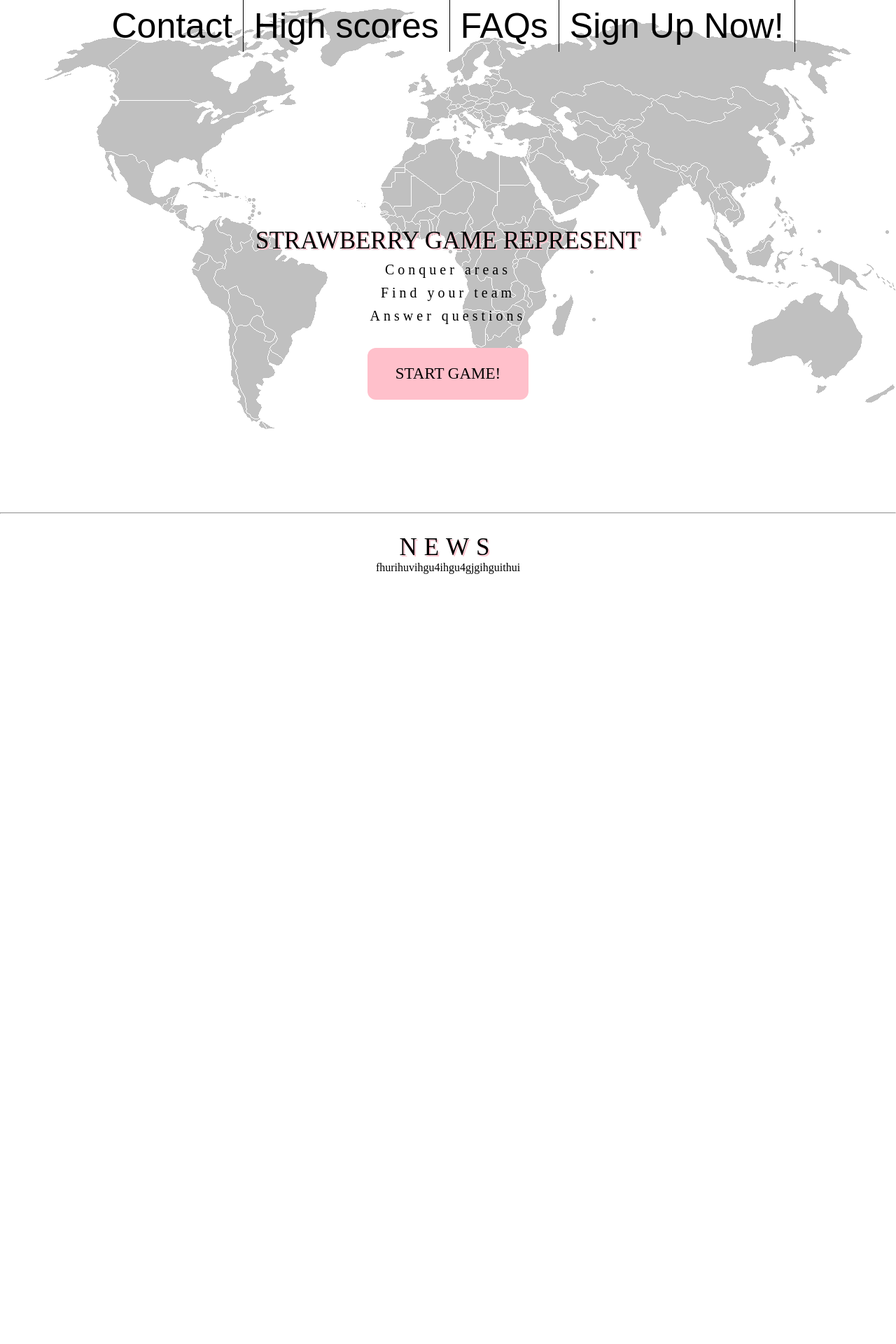
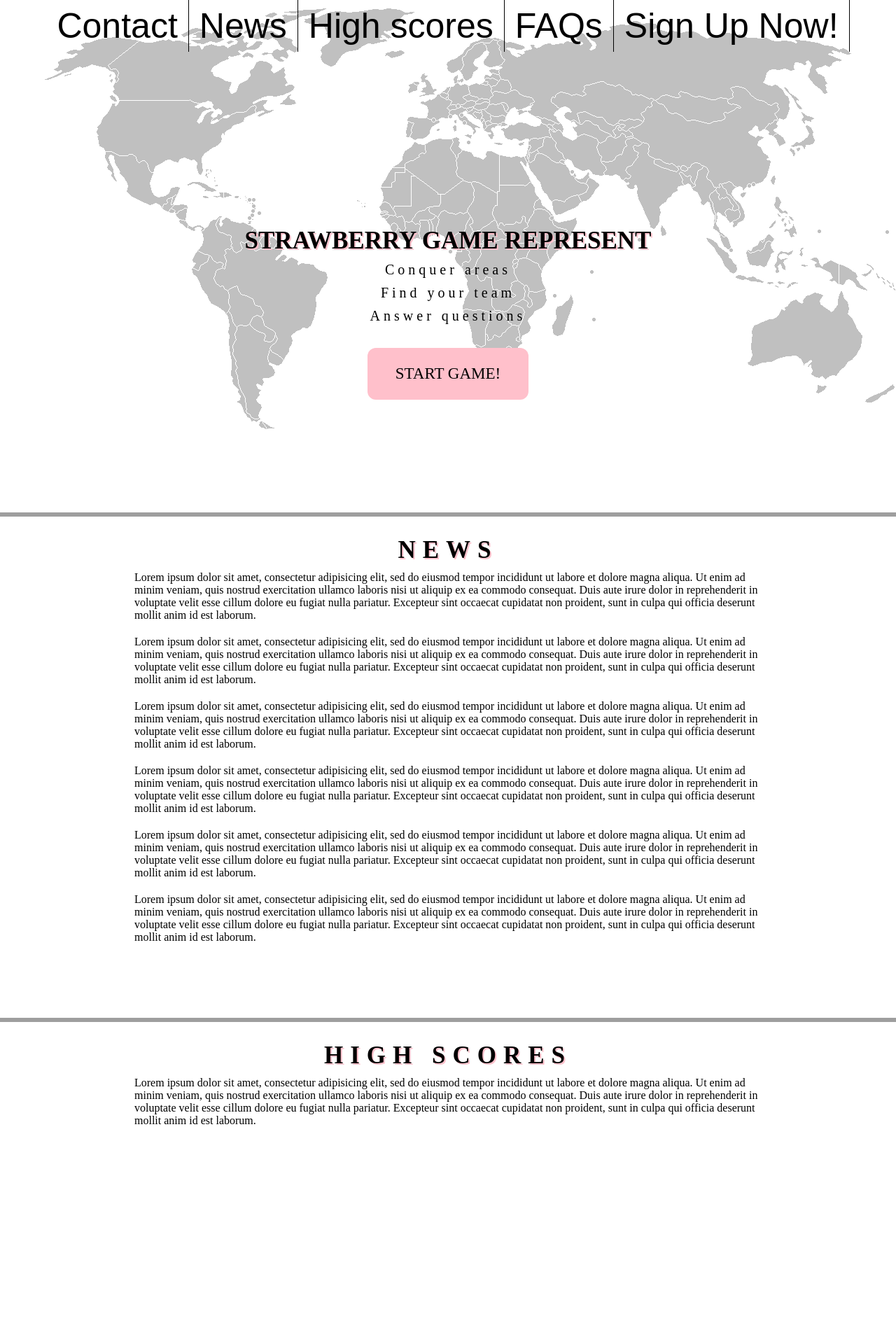
Before and after one commit to Elingustafsson/strawberry, a PHP site: template pages/frontpage.html in a window 1280 px wide. Shown: the top 1920 px of the page at 70% size. Before the commit the page ends 820 px from the top, so only its background shows below. Run offline with PHP 8.4, Linux system fonts and the light colour scheme; the template is opened without the code that fills it, so the values that code supplies are empty; grey boxes are pictures that could not be loaded.

Commit message:
more content on fronpage

```diff
--- a/pages/frontpage.html
+++ b/pages/frontpage.html
@@ -1,16 +1,19 @@
 <!DOCTYPE html>
 <html>
+
 <head>
   <link rel="stylesheet" href="../style/frontpage.css" type="text/css">
   <meta name="viewport" content="width=device-width, initial-scale=1.0">
   <meta charset="utf-8">
   <title>Game title</title>
 </head>
+
 <body>
   <header class="header">
     <ul class="nav">
-    	<li><a href="#">Contact</a></li>
-    	<li><a href="#">High scores</a></li>
+      <li><a href="#cantact-pg">Contact</a></li>
+      <li><a href="#news-pg">News</a></li>
+      <li><a href="#high-pg">High scores</a></li>
       <li><a href="#">FAQs</a></li>
       <li><a href="#">Sign Up Now!</a></li>
     </ul>
@@ -22,7 +25,8 @@
     <div class="line3"></div>
     <div class="menu-t">
       <ul class="bmenu">
-        <li><a href="#">Contact</a></li>
+        <li><a href="#cantact-pg">Contact</a></li>
+        <li><a href="#news-pg">News</a></li>
         <li><a href="#">High scores</a></li>
         <li><a href="#">FAQs</a></li>
         <li><a href="#">Sign Up Now!</a></li>
@@ -37,20 +41,38 @@
   <!-- MOBIL -->
 
   <div class="content content-padding">
-    <h1>STRAWBERRY GAME REPRESENT</h1>
+    <h1 class="strong">STRAWBERRY GAME REPRESENT</h1>
     <h2>Conquer areas</h2>
     <h2>Find your team</h2>
     <h2>Answer questions</h2>
-    <button class="button" type="button">START GAME!</button>
+    <button class="button" type="button" onclick="window.location.href='../index.html'">START GAME!</button>
   </div>
-<hr>
-  <section class="news content">
-        <h1 class="test">NEWS</h1>
-    <p>fhurihuvihgu4ihgu4gjgihguithui</p>
+  <hr class="style12">
+  <section id="news-pg" class="news content">
+    <h1 class="h1-news strong">NEWS</h1>
+    <p class="p1-news">Lorem ipsum dolor sit amet, consectetur adipisicing elit, sed do eiusmod tempor incididunt ut labore et dolore magna aliqua. Ut enim ad minim veniam, quis nostrud exercitation ullamco laboris nisi ut aliquip ex ea commodo consequat. Duis aute irure dolor in reprehenderit in voluptate velit esse cillum dolore eu fugiat nulla pariatur. Excepteur sint occaecat cupidatat non proident, sunt in culpa qui officia deserunt mollit anim id est laborum.</p>
+    <p class="p2-news">Lorem ipsum dolor sit amet, consectetur adipisicing elit, sed do eiusmod tempor incididunt ut labore et dolore magna aliqua. Ut enim ad minim veniam, quis nostrud exercitation ullamco laboris nisi ut aliquip ex ea commodo consequat. Duis aute irure dolor in reprehenderit in voluptate velit esse cillum dolore eu fugiat nulla pariatur. Excepteur sint occaecat cupidatat non proident, sunt in culpa qui officia deserunt mollit anim id est laborum.</p>
+    <p class="p2-news">Lorem ipsum dolor sit amet, consectetur adipisicing elit, sed do eiusmod tempor incididunt ut labore et dolore magna aliqua. Ut enim ad minim veniam, quis nostrud exercitation ullamco laboris nisi ut aliquip ex ea commodo consequat. Duis aute irure dolor in reprehenderit in voluptate velit esse cillum dolore eu fugiat nulla pariatur. Excepteur sint occaecat cupidatat non proident, sunt in culpa qui officia deserunt mollit anim id est laborum.</p>
+    <p class="p2-news">Lorem ipsum dolor sit amet, consectetur adipisicing elit, sed do eiusmod tempor incididunt ut labore et dolore magna aliqua. Ut enim ad minim veniam, quis nostrud exercitation ullamco laboris nisi ut aliquip ex ea commodo consequat. Duis aute irure dolor in reprehenderit in voluptate velit esse cillum dolore eu fugiat nulla pariatur. Excepteur sint occaecat cupidatat non proident, sunt in culpa qui officia deserunt mollit anim id est laborum.</p>
+    <p class="p2-news">Lorem ipsum dolor sit amet, consectetur adipisicing elit, sed do eiusmod tempor incididunt ut labore et dolore magna aliqua. Ut enim ad minim veniam, quis nostrud exercitation ullamco laboris nisi ut aliquip ex ea commodo consequat. Duis aute irure dolor in reprehenderit in voluptate velit esse cillum dolore eu fugiat nulla pariatur. Excepteur sint occaecat cupidatat non proident, sunt in culpa qui officia deserunt mollit anim id est laborum.</p>
+    <p class="p2-news">Lorem ipsum dolor sit amet, consectetur adipisicing elit, sed do eiusmod tempor incididunt ut labore et dolore magna aliqua. Ut enim ad minim veniam, quis nostrud exercitation ullamco laboris nisi ut aliquip ex ea commodo consequat. Duis aute irure dolor in reprehenderit in voluptate velit esse cillum dolore eu fugiat nulla pariatur. Excepteur sint occaecat cupidatat non proident, sunt in culpa qui officia deserunt mollit anim id est laborum.</p>
 
+  </section>
+  <hr class="style12">
+
+  <section id="high-pg" class="contact news content">
+    <h1 class="h1-news strong">HIGH SCORES</h1>
+    <p class="p1-news">Lorem ipsum dolor sit amet, consectetur adipisicing elit, sed do eiusmod tempor incididunt ut labore et dolore magna aliqua. Ut enim ad minim veniam, quis nostrud exercitation ullamco laboris nisi ut aliquip ex ea commodo consequat. Duis aute irure dolor in reprehenderit in voluptate velit esse cillum dolore eu fugiat nulla pariatur. Excepteur sint occaecat cupidatat non proident, sunt in culpa qui officia deserunt mollit anim id est laborum.</p>
+  </section>
+
+  <hr class="style12">
+  <section id="cantact-pg" class="contact news content">
+    <h1 class="h1-news strong">CONTACT</h1>
+    <p class="p1-news">Lorem ipsum dolor sit amet, consectetur adipisicing elit, sed do eiusmod tempor incididunt ut labore et dolore magna aliqua. Ut enim ad minim veniam, quis nostrud exercitation ullamco laboris nisi ut aliquip ex ea commodo consequat. Duis aute irure dolor in reprehenderit in voluptate velit esse cillum dolore eu fugiat nulla pariatur. Excepteur sint occaecat cupidatat non proident, sunt in culpa qui officia deserunt mollit anim id est laborum.</p>
   </section>
 
 
 
 </body>
+
 </html>
--- a/style/frontpage.css
+++ b/style/frontpage.css
@@ -1,16 +1,4 @@
-html, body, div, span, applet, object, iframe,
-h1, h2, h3, h4, h5, h6, p, blockquote, pre,
-a, abbr, acronym, address, big, cite, code,
-del, dfn, em, img, ins, kbd, q, s, samp,
-small, strike, strong, sub, sup, tt, var,
-b, u, i, center,
-dl, dt, dd, ol, ul, li,
-fieldset, form, label, legend,
-table, caption, tbody, tfoot, thead, tr, th, td,
-article, aside, canvas, details, embed,
-figure, figcaption, footer, header, hgroup,
-menu, nav, output, ruby, section, summary,
-time, mark, audio, video {
+html, body, div, span, applet, object, iframe, h1, h2, h3, h4, h5, h6, p, blockquote, pre, a, abbr, acronym, address, big, cite, code, del, dfn, em, img, ins, kbd, q, s, samp, small, strike, strong, sub, sup, tt, var, b, u, i, center, dl, dt, dd, ol, ul, li, fieldset, form, label, legend, table, caption, tbody, tfoot, thead, tr, th, td, article, aside, canvas, details, embed, figure, figcaption, footer, header, hgroup, menu, nav, output, ruby, section, summary, time, mark, audio, video {
   margin: 0;
   padding: 0;
   border: 0;
@@ -70,8 +58,8 @@ h2 {
   display: none;
 }
 
+/* MOBIL MENY */
 
-/* MOBIL MENY */
 .sticky {
   position: fixed;
   top: 0;
@@ -132,13 +120,14 @@ h2 {
     display: none;
   }
 }
+/* MOBIL MENY */
 
 .content {
   display: flex;
   align-items: center;
   flex-direction: column;
   font-family: geogrotesque;
-  height: 400px;
+  min-height: 400px;
 }
 
 .content-padding {
@@ -159,12 +148,30 @@ padding-top: 250px;
 
 .news {
   background-color: white;
-  height: 700px;
-  padding-top: 10px;
-
+  min-height: 700px;
+  margin-right: 15%;
+  margin-left: 15%;
 }
 
-.test {
-  padding-top: 10px;
+.strong {
+  font-weight: bold;
+}
+
+.h1-news {
+  padding-top: 20px;
   letter-spacing: 10px;
 }
+
+.p1-news {
+  padding-top: 10px;
+}
+
+.p2-news {
+  padding-top: 20px;
+}
+
+hr.style12 {
+	height: 6px;
+	background: url(http://ibrahimjabbari.com/english/images/hr-12.png) repeat-x 0 0;
+  border: 0;
+}
```
Lines whose indentation alone changed are shown as unchanged.
